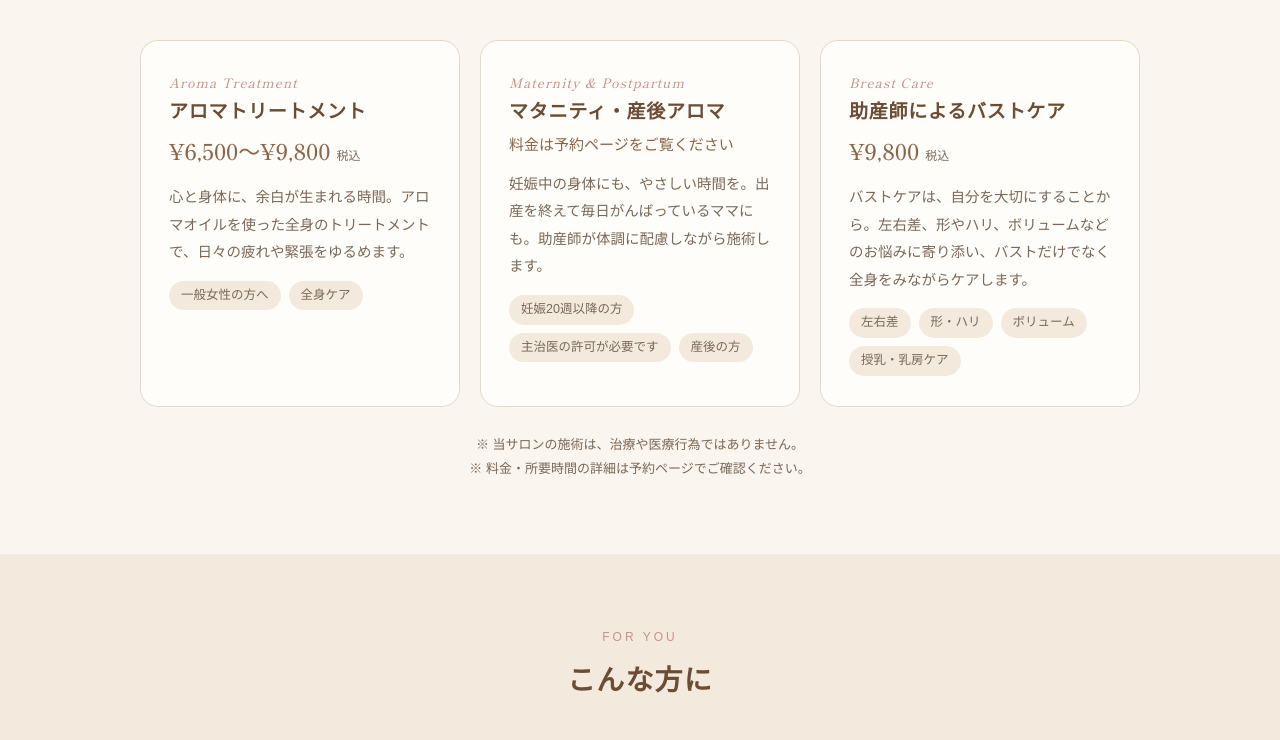
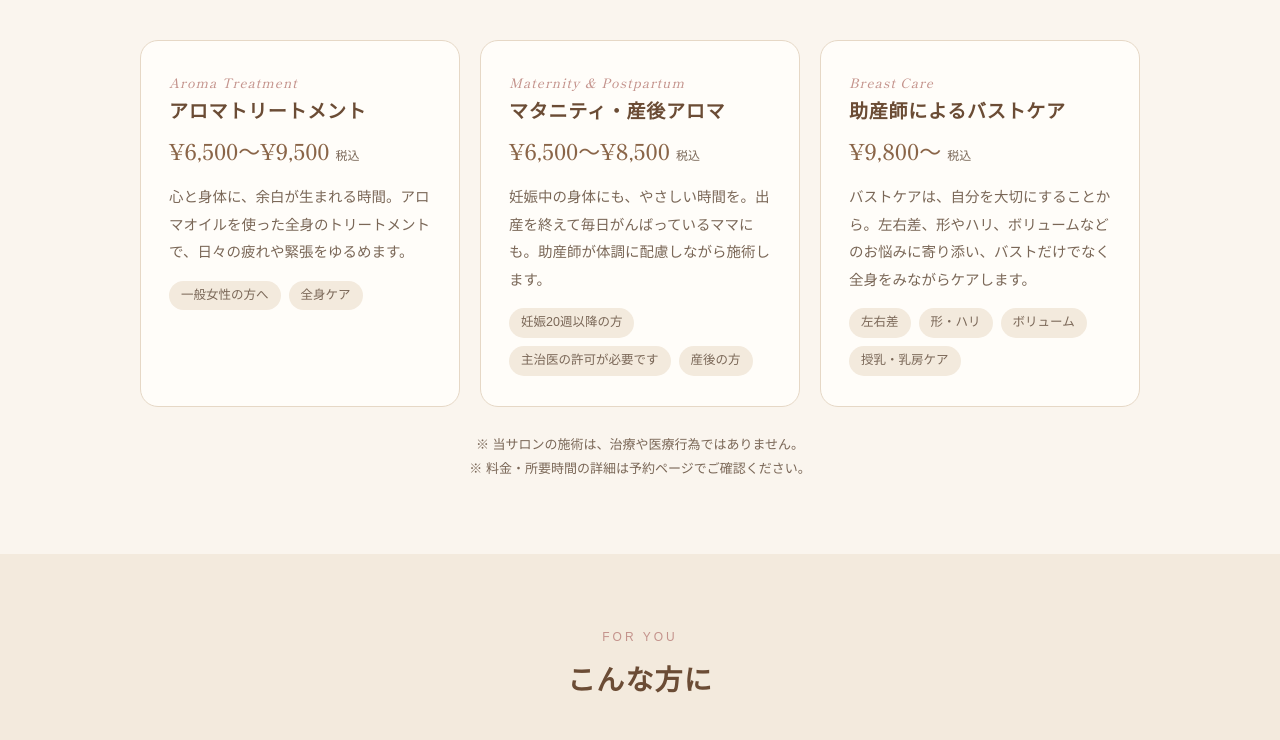
Before and after one commit to KINBOKANPA/oli-preview, a plain HTML site: page index.html in a window 1280 px wide. Shown: the part 1440-2180 px from the top of the page. Drawn offline with Linux system fonts and the light colour scheme; a web font is replaced by a local one.

Commit message:
料金をホットペッパーに合わせて更新・氏名を追加

```diff
--- a/index.html
+++ b/index.html
@@ -266,21 +266,21 @@
         <div class="menu-item">
           <div class="en">Aroma Treatment</div>
           <h3>アロマトリートメント</h3>
-          <div class="price">¥6,500〜¥9,800<small>税込</small></div>
+          <div class="price">¥6,500〜¥9,500<small>税込</small></div>
           <p>心と身体に、余白が生まれる時間。アロマオイルを使った全身のトリートメントで、日々の疲れや緊張をゆるめます。</p>
           <div class="tags"><span>一般女性の方へ</span><span>全身ケア</span></div>
         </div>
         <div class="menu-item">
           <div class="en">Maternity &amp; Postpartum</div>
           <h3>マタニティ・産後アロマ</h3>
-          <div class="price" style="font-size:15px">料金は予約ページをご覧ください</div>
+          <div class="price">¥6,500〜¥8,500<small>税込</small></div>
           <p>妊娠中の身体にも、やさしい時間を。出産を終えて毎日がんばっているママにも。助産師が体調に配慮しながら施術します。</p>
           <div class="tags"><span>妊娠20週以降の方</span><span>主治医の許可が必要です</span><span>産後の方</span></div>
         </div>
         <div class="menu-item">
           <div class="en">Breast Care</div>
           <h3>助産師によるバストケア</h3>
-          <div class="price">¥9,800<small>税込</small></div>
+          <div class="price">¥9,800〜<small>税込</small></div>
           <p>バストケアは、自分を大切にすることから。左右差、形やハリ、ボリュームなどのお悩みに寄り添い、バストだけでなく全身をみながらケアします。</p>
           <div class="tags"><span>左右差</span><span>形・ハリ</span><span>ボリューム</span><span>授乳・乳房ケア</span></div>
         </div>
@@ -309,7 +309,7 @@
         <div class="ph">写真(仮)<br>顔写真・手元・ロゴの<br>どれにするか本人に確認</div>
         <div>
           <div class="role">助産師 / セラピスト</div>
-          <h3>麻梨江<span class="draft">文章は仮</span></h3>
+          <h3>秋山 麻梨江<span class="draft">文章は仮</span></h3>
           <p class="quote">毎日誰かのために頑張る女性が、自分自身を大切にできる場所をつくりたい。</p>
           <p>現役の助産師として、妊娠・出産・産後の女性と関わってきました。からだも心も大きく変わる時期に、自分のことをいたわる時間を持てない方がたくさんいると感じ、サロンでの施術を始めました。施術歴は4年です。</p>
           <p>産前産後の方はもちろん、すべての女性にとって、ほっとできる場所でありたいと思っています。</p>
```
